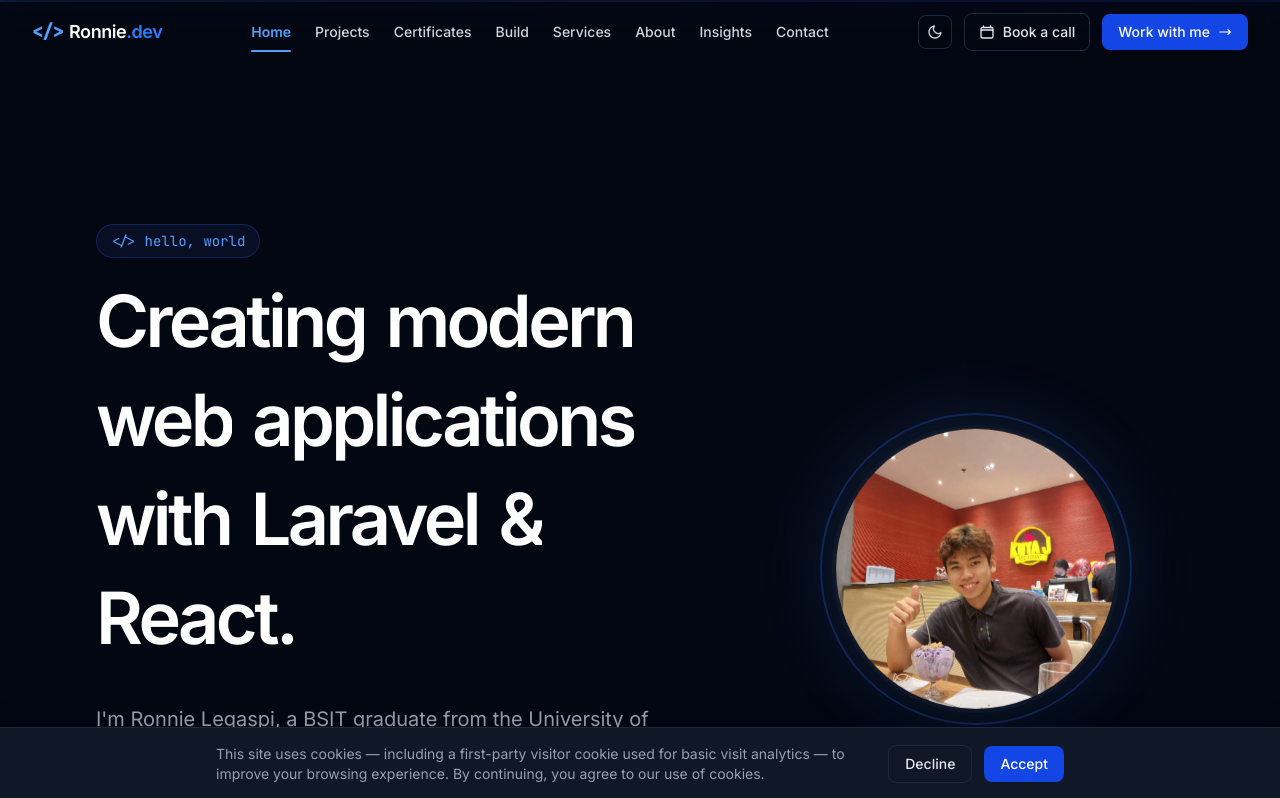
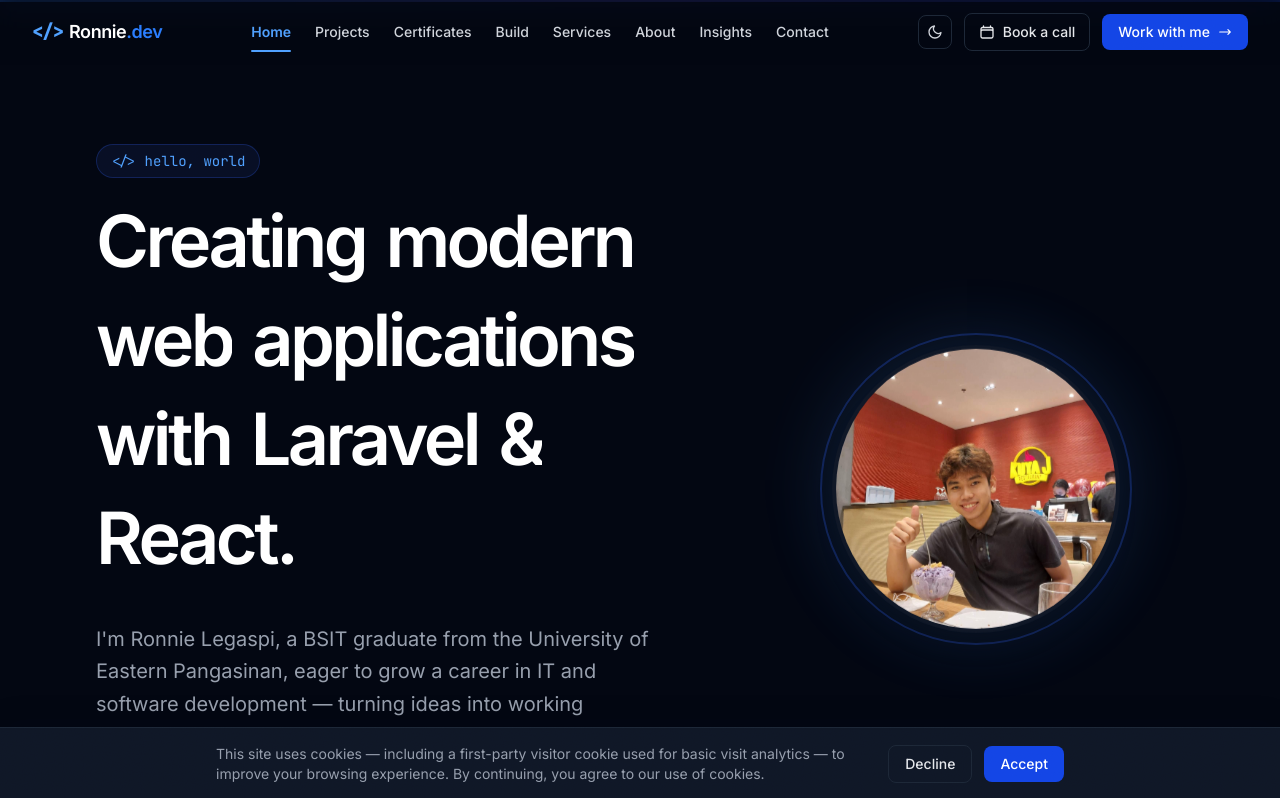
Before and after one commit to LegaspiRonnie/Ronnie-Legaspi, a React (Vite) app in the folder frontend/: page / in a window 1280 px wide. Shown: the top 798 px of the page. Built offline with nearby package versions, Linux system fonts and the light colour scheme.

Commit message:
Implementing Everything

```diff
--- a/frontend/src/components/Pricing.tsx
+++ b/frontend/src/components/Pricing.tsx
@@ -1,4 +1,3 @@
-import { UnderConstructionModal } from "./UnderConstruction";
 import { useUnderConstruction } from '../hooks.ts';
 
 export default function Pricing() {
--- a/frontend/src/pages/About.tsx
+++ b/frontend/src/pages/About.tsx
@@ -1,5 +1,4 @@
 import { usePageTitle } from '../hooks.ts';
-import Breadcrumb from '../components/Breadcrumb.tsx';
 import Badge from '../components/Badge.tsx';
 import Experience from '../sections/Experience.tsx';
 import Team from '../sections/Team.tsx';
--- a/frontend/src/pages/Build.tsx
+++ b/frontend/src/pages/Build.tsx
@@ -1,5 +1,4 @@
 import { usePageTitle } from '../hooks.ts';
-import Breadcrumb from '../components/Breadcrumb.tsx';
 import { Reveal, Stagger, StaggerItem } from '../components/Reveal.tsx';
 
 const steps = [
@@ -30,8 +29,6 @@ export default function Build() {
 
   return (
     <>
-      {/* <Breadcrumb items={[{ label: 'Build' }]} /> */}
-
       <section className="py-16 bg-white dark:bg-gray-950 transition-colors duration-300">
         <div className="max-w-3xl mx-auto px-6 lg:px-8">
           <Reveal effect="fade" className="max-w-xl mb-14">
--- a/frontend/src/pages/Certificates.tsx
+++ b/frontend/src/pages/Certificates.tsx
@@ -1,5 +1,4 @@
 import { usePageTitle } from '../hooks.ts';
-import Breadcrumb from '../components/Breadcrumb.tsx';
 import { Reveal, Stagger, StaggerItem } from '../components/Reveal.tsx';
 
 // No certificates uploaded yet — these are intentionally-labeled
@@ -15,8 +14,6 @@ export default function Certificates() {
 
   return (
     <>
-      {/* <Breadcrumb items={[{ label: 'Certificates' }]} /> */}
-
       <section className="py-16 bg-white dark:bg-gray-950 transition-colors duration-300">
         <div className="max-w-6xl mx-auto px-6 lg:px-8">
           <Reveal effect="fade" className="max-w-xl mb-12">
--- a/frontend/src/pages/Contact.tsx
+++ b/frontend/src/pages/Contact.tsx
@@ -1,5 +1,4 @@
 import { usePageTitle } from '../hooks.ts';
-import Breadcrumb from '../components/Breadcrumb.tsx';
 import ContactSection from '../sections/Contact.tsx';
 
 export default function Contact() {
@@ -7,7 +6,6 @@ export default function Contact() {
 
   return (
     <>
-      {/* <Breadcrumb items={[{ label: 'Contact' }]} /> */}
       <ContactSection />
     </>
   );
--- a/frontend/src/pages/Home.tsx
+++ b/frontend/src/pages/Home.tsx
@@ -1,5 +1,4 @@
 import { usePageTitle } from '../hooks.ts';
-import Breadcrumb from '../components/Breadcrumb.tsx';
 import Insights from '../pages/Insights.tsx';
 import VideoShowcase from '../sections/VideoShowcase.tsx';
 
@@ -7,14 +6,12 @@ import Hero from '../sections/Hero.tsx';
 import LogoCloud from '../sections/LogoCloud.tsx';
 import ExperienceSnapshot from '../sections/ExperienceSnapshot.tsx';
 import ProjectsTeaser from '../sections/ProjectsTeaser.tsx';
-import { profile } from '../content.ts';
 
 export default function Home() {
   usePageTitle('Ronnie Legaspi — Full Stack Developer');
 
   return (
     <>
-      {/* <Breadcrumb items={[{ label: profile.name }]} /> */}
       <Hero />
 
       <LogoCloud />
--- a/frontend/src/pages/InsightShow.tsx
+++ b/frontend/src/pages/InsightShow.tsx
@@ -1,6 +1,5 @@
 import { Link, useParams } from 'react-router-dom';
 import { usePageTitle } from '../hooks.ts';
-import Breadcrumb from '../components/Breadcrumb.tsx';
 import Badge from '../components/Badge.tsx';
 import ShareButtons from '../components/ShareButtons.tsx';
 import NotFound from './NotFound.tsx';
@@ -20,8 +19,6 @@ export default function InsightShow() {
 
   return (
     <>
-      {/* <Breadcrumb items={[{ label: 'Insights', to: '/insights' }, { label: limit(post.title, 40) }]} /> */}
-
       <article className="py-16 bg-white dark:bg-gray-950 transition-colors duration-300">
         <div className="max-w-3xl mx-auto px-6 lg:px-8">
           <Reveal effect="left">
--- a/frontend/src/pages/Insights.tsx
+++ b/frontend/src/pages/Insights.tsx
@@ -1,7 +1,6 @@
 import { Link } from 'react-router-dom';
 import { motion } from 'motion/react';
 import { usePageTitle } from '../hooks.ts';
-import Breadcrumb from '../components/Breadcrumb.tsx';
 import Badge from '../components/Badge.tsx';
 import EmptyState from '../components/EmptyState.tsx';
 import { posts, formatDate } from '../content.ts';
@@ -12,8 +11,6 @@ export default function Insights() {
 
   return (
     <>
-      {/* <Breadcrumb items={[{ label: 'Insights' }]} /> */}
-
       <section className="py-16 bg-white dark:bg-gray-950 transition-colors duration-300">
         <div className="max-w-6xl mx-auto px-6 lg:px-8">
           <Reveal effect="blur" className="max-w-xl mb-12">
--- a/frontend/src/pages/Projects.tsx
+++ b/frontend/src/pages/Projects.tsx
@@ -1,7 +1,6 @@
 import { useState } from 'react';
 import { motion } from 'motion/react';
 import { usePageTitle } from '../hooks.ts';
-import Breadcrumb from '../components/Breadcrumb.tsx';
 import Badge from '../components/Badge.tsx';
 import Modal from '../components/Modal.tsx';
 import ShareButtons from '../components/ShareButtons.tsx';
@@ -56,8 +55,6 @@ export default function Projects() {
 
   return (
     <>
-      {/* <Breadcrumb items={[{ label: 'Projects' }]} /> */}
-
       <section className="py-16 bg-white dark:bg-gray-950 transition-colors duration-300">
         <div className="max-w-6xl mx-auto px-6 lg:px-8">
           <Reveal className="max-w-xl mb-10">
--- a/frontend/src/pages/Services.tsx
+++ b/frontend/src/pages/Services.tsx
@@ -1,5 +1,4 @@
 import { usePageTitle } from '../hooks.ts';
-import Breadcrumb from '../components/Breadcrumb.tsx';
 import { Reveal, Stagger, StaggerItem } from '../components/Reveal.tsx';
 import Pricing from '../components/Pricing.tsx';
 
@@ -36,8 +35,6 @@ export default function Services() {
 
   return (
     <>
-      {/* <Breadcrumb items={[{ label: 'Services' }]} /> */}
-
       <section className="py-16 bg-white dark:bg-gray-950 transition-colors duration-300">
         <div className="max-w-6xl mx-auto px-6 lg:px-8">
           <Reveal className="max-w-xl mb-14">
--- a/frontend/src/sections/Hero.tsx
+++ b/frontend/src/sections/Hero.tsx
@@ -33,7 +33,7 @@ export default function Hero() {
       id="home"
       ref={sectionRef}
       onMouseMove={handleMouseMove}
-      className="relative overflow-hidden bg-white dark:bg-gray-950 transition-colors duration-300"
+      className="relative overflow-hidden bg-white dark:bg-gray-950 transition-colors duration-300 min-h-[100svh] flex items-center"
     >
       {/* Ambient gradient backdrop with parallax drift */}
       <motion.div
@@ -48,7 +48,7 @@ export default function Hero() {
         className="pointer-events-none absolute inset-0 -z-10 transition-opacity duration-300"
       />
 
-      <div className="max-w-6xl mx-auto px-6 lg:px-8 py-28 lg:py-40">
+      <div className="w-full max-w-6xl mx-auto px-6 lg:px-8 py-16 lg:py-20">
         <div className="flex flex-col-reverse lg:flex-row items-center gap-14 lg:gap-16">
           <motion.div style={{ y: textY, opacity: textOpacity }} className="max-w-2xl">
            <Stagger stagger={0.12} delayChildren={0.05}>
```
Also changed, not shown: 2 other files (tests, documents, lock files or other folders).
